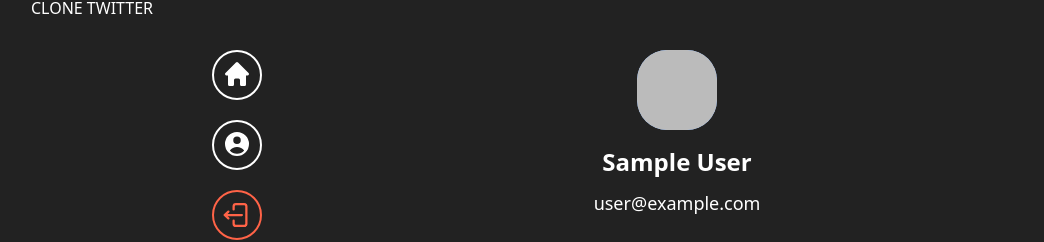
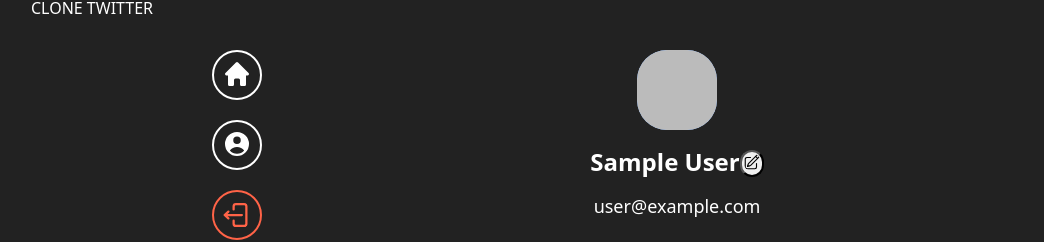
Before and after one commit to Sauvi9non/clone-twitter, a React (Vite) app: page /profile in a window 1280 px wide. Shown: the top 242 px of the page, without its empty margins (118-1162 px from the left). Built offline with nearby package versions, Linux system fonts and the light colour scheme; no server answers; the database is empty; sample sign-in values are in the browser's storage.

Commit message:
프로필 페이지에서 사용자 닉네임 변경
*기존 트윗의 데이터에 있는 닉네임 변경은 못함

```diff
--- a/src/routes/profile.tsx
+++ b/src/routes/profile.tsx
@@ -5,7 +5,8 @@ import { getDownloadURL, ref, uploadBytes } from "firebase/storage";
 import { updateProfile } from "firebase/auth";
 import { ITweet } from "../components/timeline";
 import Tweet from "../components/tweet";
-import { collection, getDocs, limit, orderBy, query, where } from "firebase/firestore";
+// eslint-disable-next-line @typescript-eslint/no-unused-vars
+import { collection, doc, getDocs, limit, orderBy, query, updateDoc, where } from "firebase/firestore";
 
 const Wrapper = styled.div`
   display: flex;
@@ -39,6 +40,12 @@ const UserName = styled.span`
   font-size: 24px;
   font-weight: 600;
 `;
+
+const Name = styled.div`
+  display: flex;
+  flex-direction: row;;
+`;
+
 const UserEmail = styled.span`
   font-size: 18px;
 `;
@@ -52,6 +59,23 @@ const MyTweet = styled.div`
   flex-direction: column;
   gap: 30px;
 `
+const EditButton = styled.button`
+  width: 24px;
+  padding: 1px;
+  opacity: 100;
+  border-radius: 50px;
+  cursor: pointer;
+
+.svg {
+  fill: white;
+  maring: 0;
+  width: 100%;
+}
+  &focus {
+    outline: none;
+
+  }
+`;
 
 export default function Profile() {
   const user = auth.currentUser;
@@ -92,13 +116,32 @@ export default function Profile() {
     }
   }
 
+  const onClick = async () => {
+    if (!user) return;
+    const newDisplayName = prompt("변경할 닉네임을 입력하세요");
+    //const nameRef = doc(database, `tweets` );
+    //await updateDoc(nameRef, {username: newDisplayName}); //기존 트윗들 데이터 변경
+    await updateProfile(user, { //사용자 프로필 변경
+      displayName: newDisplayName
+    })
+  }
+
   return (
     <Wrapper>
       <AvatarUpload htmlFor="avatar">
         { <AvatarImg src={avatar ? avatar : defaultImg} />}
       </AvatarUpload> {/** Input에 id를 주어야 label과 연결이 가능 */}
       <AvatarInput id="avatar" type="file" accept="image/*" onChange={onAvatarChange}></AvatarInput>
+
+      <Name>
       <UserName>{user?.displayName}</UserName>
+      <EditButton onClick={onClick}>
+      <svg data-slot="icon" fill="none" stroke-width="1.5" stroke="currentColor" viewBox="0 0 24 24" xmlns="http://www.w3.org/2000/svg" aria-hidden="true">
+  <path stroke-linecap="round" stroke-linejoin="round" d="m16.862 4.487 1.687-1.688a1.875 1.875 0 1 1 2.652 2.652L10.582 16.07a4.5 4.5 0 0 1-1.897 1.13L6 18l.8-2.685a4.5 4.5 0 0 1 1.13-1.897l8.932-8.931Zm0 0L19.5 7.125M18 14v4.75A2.25 2.25 0 0 1 15.75 21H5.25A2.25 2.25 0 0 1 3 18.75V8.25A2.25 2.25 0 0 1 5.25 6H10"></path>
+</svg>
+      </EditButton>
+      </Name>
+
       <UserEmail>{user?.email}</UserEmail>
 
       <MyTweet>
```
